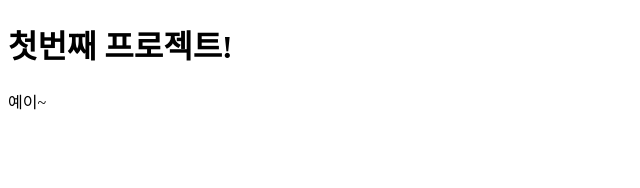
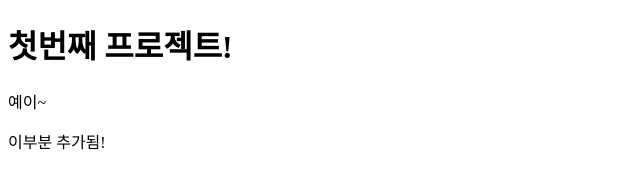
Before and after one commit to MinziiK/javascript-project, a plain HTML site: page index.html in a window 1280 px wide. Shown: the whole page, without its empty margins (0-640 px from the left). Drawn offline with Linux system fonts and the light colour scheme.

Commit message:
second commit

```diff
--- a/index.html
+++ b/index.html
@@ -10,5 +10,6 @@
 <body>
     <h1>첫번째 프로젝트!</h1>
     <p>예이~</p>
+    <div>이부분 추가됨!</div>
 </body>
 </html>
```
